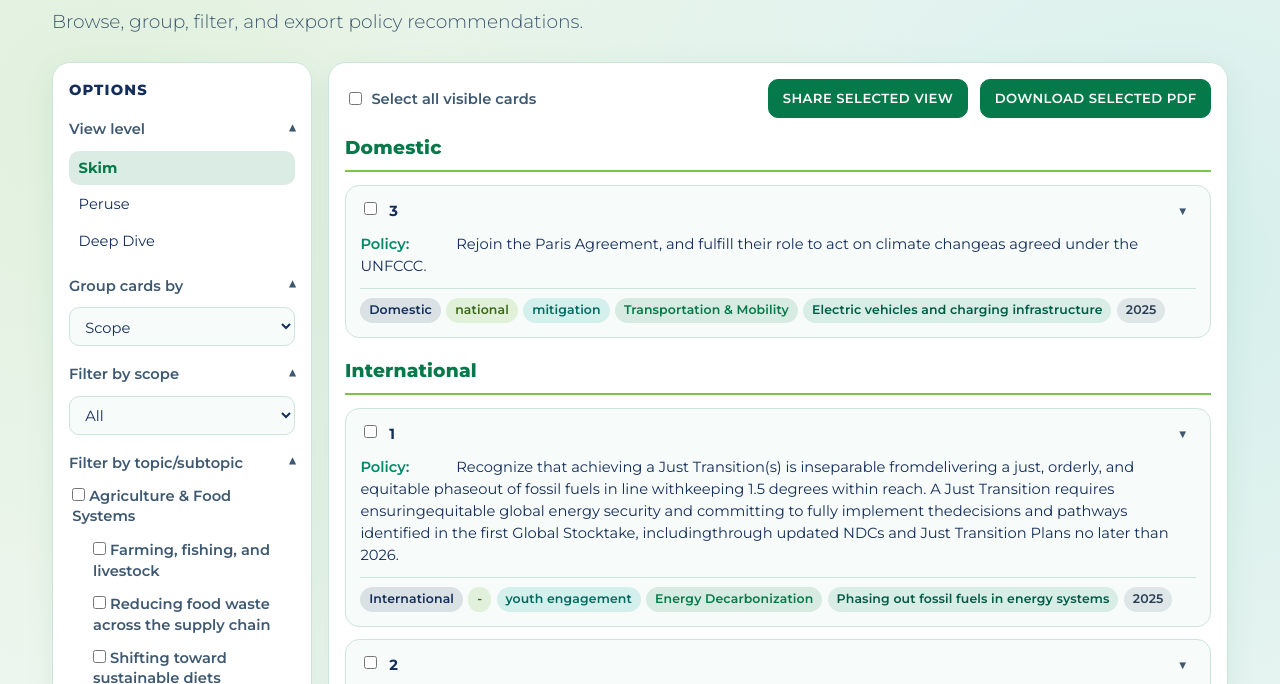
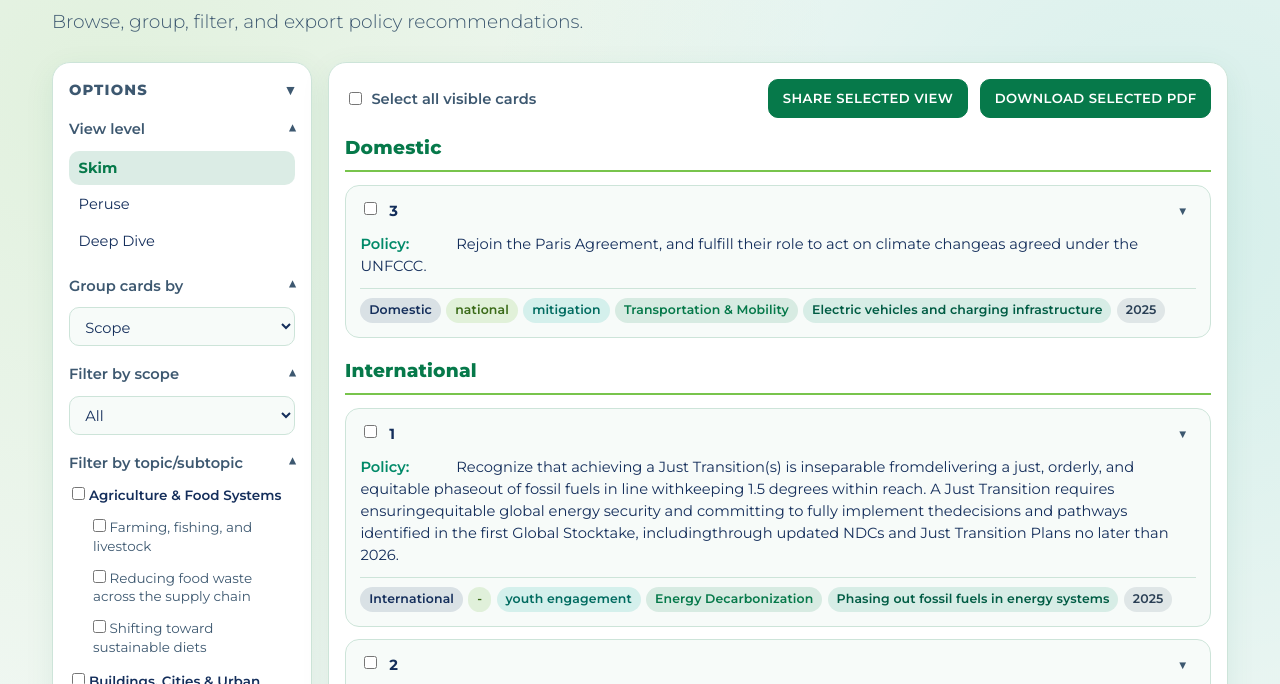
Before and after one commit to tmaier-kettering/nys-builder, a plain HTML site: page index.html in a window 1280 px wide. Shown: the part 71-755 px from the top of the page. Drawn offline with Linux system fonts and the light colour scheme.

Commit message:
update options panel

```diff
--- a/index.html
+++ b/index.html
@@ -18,7 +18,8 @@
 
       <div class="content">
         <aside class="sidebar">
-          <h2>Options</h2>
+          <details class="sidebar-panel" open>
+            <summary class="sidebar-summary">Options</summary>
 
             <details class="control" open>
               <summary class="filter-header">View level</summary>
@@ -46,6 +47,7 @@
               <summary class="filter-header">Filter by topic/subtopic</summary>
               <div id="topicSubtopicFilter" class="topic-filter"></div>
             </details>
+          </details>
         </aside>
 
         <main class="main">
@@ -63,7 +65,7 @@
         </main>
       </div>
 
-      <footer>Built from Airtable</footer>
+      <footer>Built by Dr. Torsten Maier</footer>
     </div>
 
     <script src="https://cdn.jsdelivr.net/npm/pdf-lib@1.17.1/dist/pdf-lib.min.js"></script>
@@ -408,7 +410,7 @@
             `<button class="card-expand-btn" data-policy-id="${policyId}" data-target="skim" title="Collapse to Skim">▲</button>` +
             `<button class="card-expand-btn" data-policy-id="${policyId}" data-target="deep-dive" title="Expand to Deep Dive">▼</button>`;
         } else if (cardView === 'deep-dive') {
-          expandButtons = `<button class="card-expand-btn" data-policy-id="${policyId}" data-target="peruse" title="Collapse to Peruse">▼</button>`;
+          expandButtons = `<button class="card-expand-btn" data-policy-id="${policyId}" data-target="peruse" title="Collapse to Peruse">▲</button>`;
         }
 
         return `<article class="card" data-policy-id="${policyId}" data-view="${escapeHtml(cardView)}">
--- a/styles.css
+++ b/styles.css
@@ -74,6 +74,36 @@ h1 {
   font-weight: var(--font-weight-extrabold);
   text-transform: uppercase;
   letter-spacing: 0.08em;
+}
+
+.sidebar-panel {
+  margin: 0;
+}
+
+.sidebar-panel > summary.sidebar-summary {
+  display: flex;
+  align-items: center;
+  justify-content: space-between;
+  cursor: pointer;
+  list-style: none;
+  margin: 0 0 0.9rem;
+  font-size: var(--font-size-body);
+  font-weight: var(--font-weight-extrabold);
+  text-transform: uppercase;
+  letter-spacing: 0.08em;
+  color: var(--color-text-muted);
+}
+
+.sidebar-panel > summary.sidebar-summary::-webkit-details-marker {
+  display: none;
+}
+
+.sidebar-panel > summary.sidebar-summary::after {
+  content: '▾';
+}
+
+.sidebar-panel:not([open]) > summary.sidebar-summary::after {
+  content: '▸';
 }
 
 .control {
@@ -543,7 +573,6 @@ details.control > summary.filter-header + * {
   display: flex;
   align-items: baseline;
   gap: 0.3rem;
-  font-size: var(--font-size-body);
   cursor: pointer;
   padding: 0.12rem 0.2rem;
   border-radius: 6px;
@@ -551,9 +580,16 @@ details.control > summary.filter-header + * {
   line-height: 1.4;
 }
 
-.topic-label {
+.topic-filter .topic-label {
+  font-size: calc(var(--font-size-body) * 0.92);
   font-weight: var(--font-weight-semibold);
   color: var(--color-text);
+}
+
+.topic-filter .subtopic-label {
+  font-size: calc(var(--font-size-body) * 0.92);
+  font-weight: var(--font-weight-normal);
+  color: var(--color-text-muted);
 }
 
 .topic-label:hover,
@@ -568,11 +604,6 @@ details.control > summary.filter-header + * {
   padding-left: 1.3rem;
 }
 
-.subtopic-label {
-  font-weight: var(--font-weight-normal);
-  color: var(--color-text-muted);
-}
-
 .topic-checkbox,
 .subtopic-checkbox {
   flex-shrink: 0;
```
Lines whose indentation alone changed are shown as unchanged.
